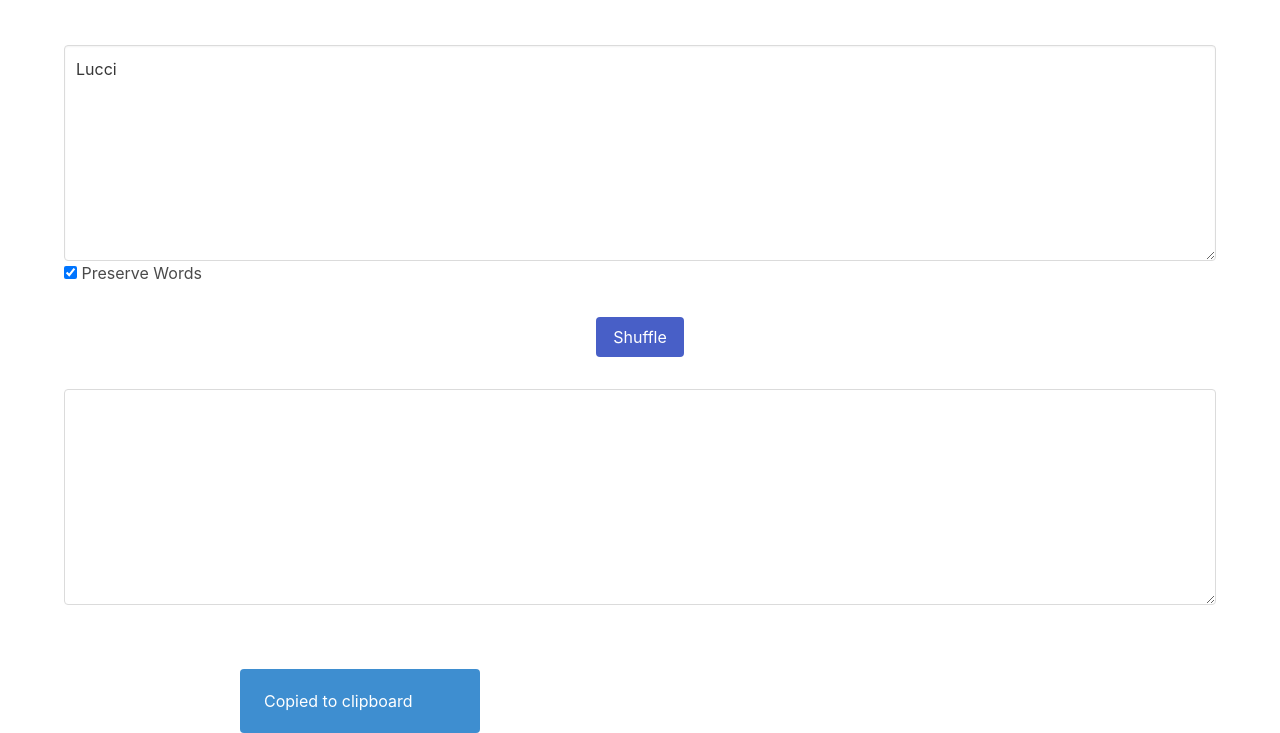
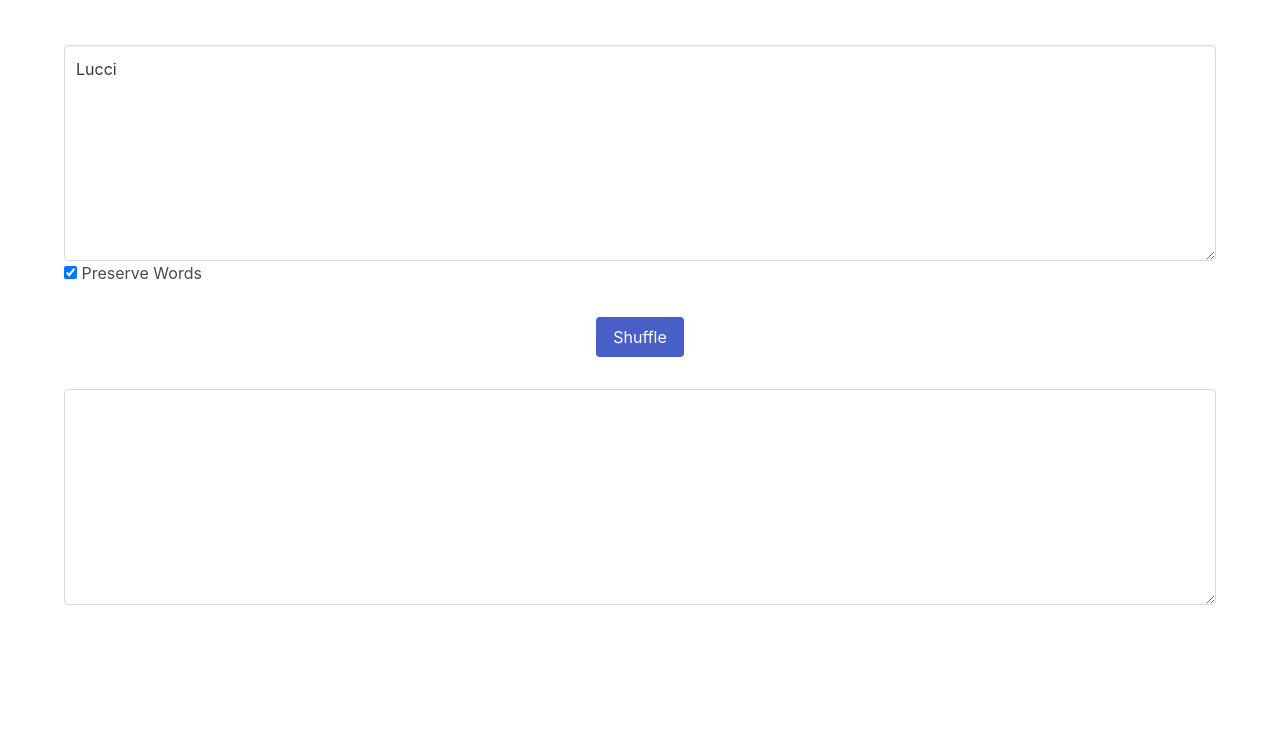
Before and after one commit to lucci06225/txt-shufflr, a plain HTML site: page index.html in a window 1280 px wide. Shown: the part 116-849 px from the top of the page. After the commit the page ends 800 px from the top, so only its background shows below. Drawn offline with nearby package versions, Linux system fonts and the light colour scheme.

Commit message:
Update index.html

```diff
--- a/index.html
+++ b/index.html
@@ -35,9 +35,6 @@
     <textarea name="shuffled" rows="8" cols="20" placeholder="Shuffled Text" readonly class="textarea" id="shuffled-text">
     </textarea>
   </div>
-  <div class="notification is-info hide" id="notification">
-    Copied to clipboard
-  </div>
 </body>
 
 <script type="text/javascript" src="js/scripts.js"></script>
```
